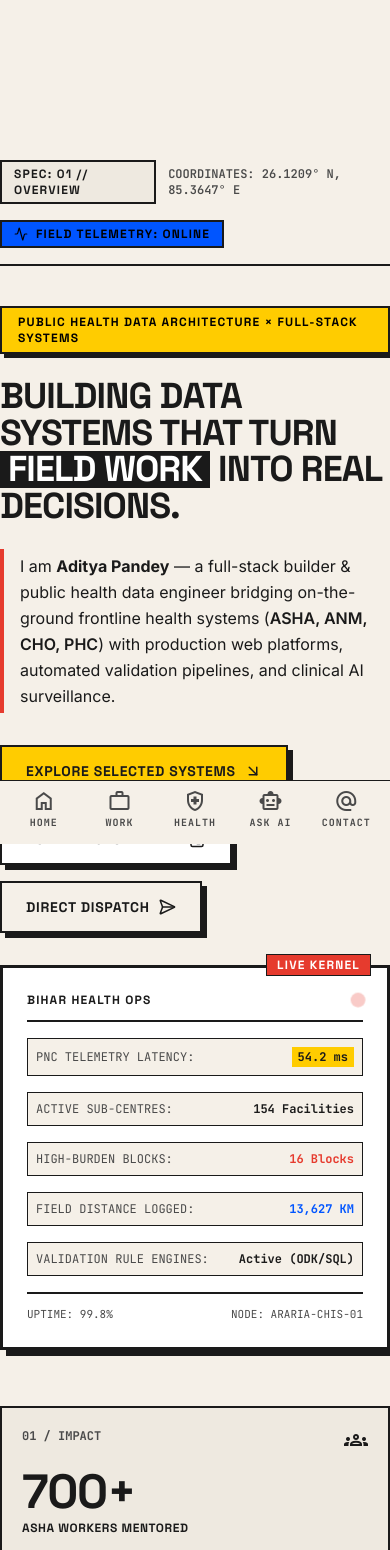
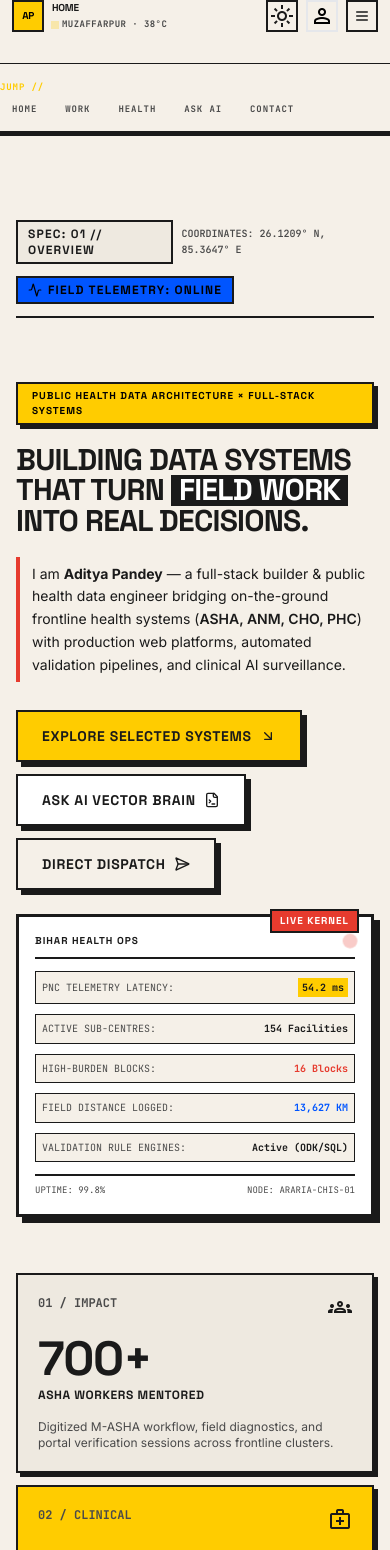
Before and after one commit to adityapandey2002/Portfolio, a Next.js app: page / in a window 390 px wide. Shown: the top 1550 px of the page. Built offline with nearby package versions, Linux system fonts and the light colour scheme.

Commit message:
fix: mobile overflow, remove double AP, fix field work text contrast, bottom nav + sliding drawer

```diff
--- a/src/components/sections/Hero.tsx
+++ b/src/components/sections/Hero.tsx
@@ -136,51 +136,51 @@ export function Hero() {
   return (
     <section id="hero" className="relative w-full flex flex-col">
       {/* 1 · Hero Section */}
-      <section className="w-full border-b-4 border-primary dark:border-white py-10 lg:py-16 bg-surface dark:bg-surface-dark">
+      <section className="w-full border-b-4 border-primary dark:border-white py-8 lg:py-16 bg-surface dark:bg-surface-dark px-4 sm:px-6 lg:px-8">
         <div className="max-w-7xl mx-auto flex flex-col gap-10">
           {/* Meta Grid */}
-          <div className="flex flex-wrap items-center justify-between gap-4 border-b-2 border-primary dark:border-white pb-4">
-            <div className="flex items-center gap-3">
-              <span className="font-headline text-xs font-bold uppercase tracking-widest bg-surface-container dark:bg-surface-container-lowest text-on-surface dark:text-on-surface px-3 py-1 border-2 border-primary dark:border-white">
+          <div className="flex flex-wrap items-center justify-between gap-3 border-b-2 border-primary dark:border-white pb-3 mb-6">
+            <div className="flex items-center gap-2">
+              <span className="font-headline text-xs font-bold uppercase tracking-widest bg-surface-container dark:bg-surface-container-lowest text-on-surface dark:text-on-surface px-2.5 py-1 border-2 border-primary dark:border-white">
                 SPEC: 01 // OVERVIEW
               </span>
-              <span className="font-mono text-xs text-on-surface-variant dark:text-on-surface-variant font-semibold">
+              <span className="font-mono text-[10px] text-on-surface-variant dark:text-on-surface-variant font-semibold">
                 COORDINATES: 26.1209° N, 85.3647° E
               </span>
             </div>
-            <div className="inline-flex items-center gap-2 font-headline text-xs font-bold uppercase tracking-widest bg-accent-blue dark:bg-accent-blue text-black dark:text-white px-3 py-1 border-2 border-primary dark:border-white">
+            <div className="inline-flex items-center gap-1.5 font-headline text-xs font-bold uppercase tracking-widest bg-accent-blue dark:bg-accent-blue text-black dark:text-white px-2.5 py-1 border-2 border-primary dark:border-white">
               <Activity size={14} className="shrink-0" aria-hidden="true" />
               FIELD TELEMETRY: ONLINE
             </div>
           </div>
 
           {/* Headline Grid */}
-          <div className="grid grid-cols-1 lg:grid-cols-12 gap-8 items-start">
-            <div className="lg:col-span-8 space-y-6">
+          <div className="grid grid-cols-1 lg:grid-cols-12 gap-6 items-start">
+            <div className="lg:col-span-8 space-y-5">
               {/* Eyebrow badge */}
-              <div className="inline-block bg-accent-yellow dark:bg-primary-yellow text-black dark:text-white px-4 py-1.5 border-2 border-primary dark:border-white font-headline text-xs md:text-sm font-bold uppercase tracking-widest shadow-[4px_4px_0px_#1a1a1a] dark:shadow-[4px_4px_0px_#ffffff]">
+              <div className="inline-block bg-accent-yellow dark:bg-primary-yellow text-black dark:text-white px-3.5 py-1 border-2 border-primary dark:border-white font-headline text-[10px] md:text-xs font-bold uppercase tracking-widest shadow-[4px_4px_0px_#1a1a1a] dark:shadow-[4px_4px_0px_#ffffff]">
                 Public Health Data Architecture × Full-Stack Systems
               </div>
 
               {/* Headline */}
-              <h1 className="font-headline text-4xl sm:text-6xl lg:text-7xl font-bold tracking-tight text-on-surface dark:text-on-surface leading-[1.02] uppercase">
+              <h1 className="font-headline text-3xl sm:text-4xl lg:text-6xl font-bold tracking-tight text-on-surface dark:text-on-surface leading-[1.02] uppercase">
                 Building data systems that turn <span className="bg-primary dark:bg-surface-dark text-on-primary dark:text-on-primary px-2 inline-block">field work</span> into real decisions.
               </h1>
 
               {/* Paragraph */}
-              <p className="font-body text-base sm:text-lg text-on-surface dark:text-on-surface leading-relaxed max-w-3xl border-l-4 border-accent-red dark:border-accent-red pl-4 py-1">
+              <p className="font-body text-sm sm:text-base text-on-surface dark:text-on-surface leading-relaxed max-w-none text-on-surface dark:text-on-surface border-l-4 border-accent-red dark:border-accent-red pl-3 py-1.5">
                 I am <strong className="font-bold text-primary dark:text-white">Aditya Pandey</strong> — a full-stack builder & public health data engineer bridging on-the-ground frontline health systems (<em className="not-italic font-semibold">ASHA, ANM, CHO, PHC</em>) with production web platforms, automated validation pipelines, and clinical AI surveillance.
               </p>
 
               {/* Action Buttons */}
-              <div className="flex flex-wrap gap-4 pt-2">
-                <HeroButton variant="systems" href="#systems" icon={<ArrowDownRight size={18} aria-hidden="true" />}>
+              <div className="flex flex-wrap gap-3 pt-2">
+                <HeroButton variant="systems" href="#systems" icon={<ArrowDownRight size={16} aria-hidden="true" />}>
                   Explore Selected Systems
                 </HeroButton>
-                <HeroButton variant="vector" href="#vector-terminal" icon={<FileTerminal size={18} aria-hidden="true" />}>
+                <HeroButton variant="vector" href="#vector-terminal" icon={<FileTerminal size={16} aria-hidden="true" />}>
                   Ask AI Vector Brain
                 </HeroButton>
-                <HeroButton variant="dispatch" href="#dispatch" icon={<SendHorizontal size={18} aria-hidden="true" />}>
+                <HeroButton variant="dispatch" href="#dispatch" icon={<SendHorizontal size={16} aria-hidden="true" />}>
                   Direct Dispatch
                 </HeroButton>
               </div>
@@ -188,41 +188,41 @@ export function Hero() {
 
             {/* Live Kernel telemetry box */}
             <div className="lg:col-span-4">
-              <div className="relative rounded-0 border-[3px] border-primary dark:border-white bg-surface-container-lowest dark:bg-surface-container-lowest shadow-[6px_6px_0px_#1a1a1a] dark:shadow-[6px_6px_0px_#ffffff] p-6">
-                <div className="absolute -top-3.5 right-4 bg-accent-red dark:bg-accent-red text-white px-2.5 py-0.5 font-headline font-bold text-xs uppercase tracking-widest border border-primary dark:border-white">
+              <div className="relative rounded-0 border-[3px] border-primary dark:border-white bg-surface-container-lowest dark:bg-surface-container-lowest shadow-[6px_6px_0px_#1a1a1a] dark:shadow-[6px_6px_0px_#ffffff] p-4">
+                <div className="absolute -top-2 right-3 bg-accent-red dark:bg-accent-red text-white px-2 py-0.5 font-headline font-bold text-[10px] uppercase tracking-widest border-2 border-primary dark:border-white">
                   LIVE KERNEL
                 </div>
-                <div className="flex items-center justify-between pb-3 border-b-2 border-primary dark:border-white mb-4">
-                  <span className="font-headline font-bold text-xs uppercase tracking-widest text-on-surface dark:text-on-surface">
+                <div className="flex items-center justify-between pb-2 border-b-2 border-primary dark:border-white mb-3">
+                  <span className="font-headline font-bold text-[10px] uppercase tracking-widest text-on-surface dark:text-on-surface">
                     Bihar Health Ops
                   </span>
                   <span className="w-2.5 h-2.5 rounded-full bg-accent-red dark:bg-accent-red animate-pulse inline-block" />
                 </div>
-                <div className="space-y-4 font-mono text-xs">
-                  <div className="flex justify-between items-center p-2 bg-surface dark:bg-surface-container-lowest border border-primary dark:border-white">
+                <div className="space-y-2.5 font-mono text-[10px]">
+                  <div className="flex justify-between items-center p-1.5 bg-surface dark:bg-surface-container-lowest border border-primary dark:border-white">
                     <span className="text-on-surface-variant dark:text-on-surface-variant uppercase">PNC Telemetry Latency:</span>
-                    <span className="font-bold text-primary dark:text-white bg-accent-yellow dark:bg-primary-yellow text-black px-1.5 py-0.5">
+                    <span className="font-bold text-primary dark:text-white bg-accent-yellow dark:bg-primary-yellow text-black px-1 py-0.5">
                       54.2 ms
                     </span>
                   </div>
-                  <div className="flex justify-between items-center p-2 bg-surface dark:bg-surface-container-lowest border border-primary dark:border-white">
+                  <div className="flex justify-between items-center p-1.5 bg-surface dark:bg-surface-container-lowest border border-primary dark:border-white">
                     <span className="text-on-surface-variant dark:text-on-surface-variant uppercase">Active Sub-Centres:</span>
                     <span className="font-bold text-primary dark:text-white">154 Facilities</span>
                   </div>
-                  <div className="flex justify-between items-center p-2 bg-surface dark:bg-surface-container-lowest border border-primary dark:border-white">
+                  <div className="flex justify-between items-center p-1.5 bg-surface dark:bg-surface-container-lowest border border-primary dark:border-white">
                     <span className="text-on-surface-variant dark:text-on-surface-variant uppercase">High-Burden Blocks:</span>
                     <span className="font-bold text-accent-red dark:text-accent-red">16 Blocks</span>
                   </div>
-                  <div className="flex justify-between items-center p-2 bg-surface dark:bg-surface-container-lowest border border-primary dark:border-white">
+                  <div className="flex justify-between items-center p-1.5 bg-surface dark:bg-surface-container-lowest border border-primary dark:border-white">
                     <span className="text-on-surface-variant dark:text-on-surface-variant uppercase">Field Distance Logged:</span>
                     <span className="font-bold text-accent-blue dark:text-accent-blue">13,627 KM</span>
                   </div>
-                  <div className="flex justify-between items-center p-2 bg-surface dark:bg-surface-container-lowest border border-primary dark:border-white">
+                  <div className="flex justify-between items-center p-1.5 bg-surface dark:bg-surface-container-lowest border border-primary dark:border-white">
                     <span className="text-on-surface-variant dark:text-on-surface-variant uppercase">Validation Rule Engines:</span>
                     <span className="font-bold text-primary dark:text-white">Active (ODK/SQL)</span>
                   </div>
                 </div>
-                <div className="mt-4 pt-3 border-t-2 border-primary dark:border-white flex items-center justify-between text-[11px] font-mono text-on-surface-variant dark:text-on-surface-variant">
+                <div className="mt-3 pt-2 border-t-2 border-primary dark:border-white flex items-center justify-between text-[9px] font-mono text-on-surface-variant dark:text-on-surface-variant">
                   <span className="">UPTIME: 99.8%</span>
                   <span className="">NODE: ARARIA-CHIS-01</span>
                 </div>
@@ -231,7 +231,7 @@ export function Hero() {
           </div>
 
           {/* 3 · 4 Brutalist Key Metric Blocks */}
-          <div className="grid grid-cols-1 sm:grid-cols-2 lg:grid-cols-4 gap-4 pt-4">
+          <div className="grid grid-cols-1 sm:grid-cols-2 lg:grid-cols-4 gap-3 pt-4">
             {METRICS.map((metric) => (
               <MetricBlock key={metric.number} {...metric} />
             ))}
--- a/src/components/ui/MobileHeader.tsx
+++ b/src/components/ui/MobileHeader.tsx
@@ -6,19 +6,20 @@ import { Menu } from 'lucide-react';
 import { useTheme } from '@/components/providers/ThemeProvider';
 
 const MOBILE_SECTIONS = [
-  { id: 'hero', label: 'Home' },
-  { id: 'work', label: 'Work' },
-  { id: 'health', label: 'Health' },
-  { id: 'ask', label: 'Ask AI' },
-  { id: 'contact', label: 'Contact' },
+  { id: 'hero', label: 'Home', icon: 'home' },
+  { id: 'work', label: 'Work', icon: 'work' },
+  { id: 'health', label: 'Health', icon: 'health_and_safety' },
+  { id: 'ask', label: 'Ask AI', icon: 'smart_toy' },
+  { id: 'contact', label: 'Contact', icon: 'alternate_email' },
 ];
 
 /**
- * MobileHeader — fixed bottom bar for mobile viewports (< 1024px).
+ * MobileHeader — bottom tab bar + sticky jump strip + sliding drawer.
  *
- * Mirrors the mobile design exactly:
- * - Bottom nav bar with 5 items (Home, Work, Health, Ask AI, Contact)
- * - Sliding drawer menu triggered by hamburger icon
+ * Matches the mobile design exactly:
+ * - Fixed bottom tab bar with 5 items
+ * - Sticky jump nav strip below header
+ * - Sliding drawer menu from right
  * - Hidden on desktop (lg:hidden); DesktopNav handles desktop viewports.
  */
 export function MobileHeader() {
@@ -28,42 +29,126 @@ export function MobileHeader() {
 
   return (
     <>
-      {/* Bottom mobile nav bar */}
-      <nav className={`fixed bottom-0 left-0 right-0 z-50 h-16 ${
-        isDark
-          ? 'bg-dark-surface dark:border-white border-t border-white/10'
-          : 'bg-surface border-t border-primary'
-        } lg:hidden`}>
-        <div className="flex items-center justify-center gap-1 px-2 py-1">
+      {/* Top header bar - mobile only */}
+      <header
+        className={`fixed top-0 left-0 right-0 z-50 h-16 lg:hidden ${
+          isDark
+            ? 'bg-dark-surface dark:border-white border-b border-white/10'
+            : 'bg-surface border-b border-primary'
+        }`}
+        aria-label="Mobile navigation"
+      >
+        <div className="flex items-center justify-between px-3">
+          {/* Left: AP logo + Home title + location */}
+          <div className="flex items-center gap-2">
+            <Link
+              href="#hero"
+              className="flex h-8 w-8 shrink-0 items-center justify-center rounded-0 border-2 border-primary dark:border-white bg-accent-yellow dark:bg-primary-yellow text-black dark:text-white font-headline font-bold text-[10px] uppercase tracking-tighter"
+              onClick={() => setOpen(false)}
+            >
+              AP
+            </Link>
+            <div className="flex flex-col">
+              <Link
+                href="#hero"
+                className="font-headline text-[10px] font-bold uppercase tracking-tight text-on-surface dark:text-on-surface"
+                onClick={() => setOpen(false)}
+              >
+                Home
+              </Link>
+              <div className="flex items-center gap-1 mt-0.5">
+                <span
+                  className="w-1.5 h-1.5 shrink-0 bg-accent-yellow dark:bg-primary-yellow animate-pulse"
+                  aria-hidden="true"
+                />
+                <span className="font-mono text-[9px] font-bold uppercase tracking-wider text-on-surface-variant dark:text-on-surface-variant">
+                  MUZAFFARPUR · 38°C
+                </span>
+              </div>
+            </div>
+          </div>
+
+          {/* Right: theme toggle + person icon + hamburger */}
+          <div className="flex items-center gap-2">
+            <button
+              onClick={toggleTheme}
+              aria-label={isDark ? 'Switch to light mode' : 'Switch to dark mode'}
+              className={`flex h-8 w-8 shrink-0 items-center justify-center rounded-0 border-2 ${
+                isDark
+                  ? 'border-white text-white bg-transparent'
+                  : 'border-primary text-primary bg-transparent'
+              } hover:bg-accent-yellow dark:hover:bg-primary-yellow hover:text-primary dark:hover:text-on-primary transition-colors`}
+            >
+              {isDark ? (
+                <span className="material-symbols-outlined text-[16px]">dark_mode</span>
+              ) : (
+                <span className="material-symbols-outlined text-[16px]">light_mode</span>
+              )}
+            </button>
+            <div className="flex h-8 w-8 shrink-0 items-center justify-center rounded-none border-2 ${
+              isDark
+                ? 'border-white bg-transparent text-white'
+                : 'border-primary bg-accent-yellow text-black dark:border-white dark:bg-primary-yellow dark:text-white'
+            }">
+              <span className="material-symbols-outlined text-[16px]">person</span>
+            </div>
+            <button
+              className={`flex h-8 w-8 shrink-0 items-center justify-center rounded-0 border-2 ${
+                isDark ? 'border-white text-white' : 'border-primary text-primary'
+              }`}
+              onClick={() => setOpen((o) => !o)}
+              aria-label="Menu"
+            >
+              {open ? (
+                <span className="material-symbols-outlined text-[16px]">close</span>
+              ) : (
+                <Menu size={16} />
+              )}
+            </button>
+          </div>
+        </div>
+      </header>
+
+      {/* Sticky jump nav strip */}
+      <div
+        className={`sticky top-16 z-30 -mx-3 px-3 py-2 ${
+          isDark
+            ? 'bg-dark-surface dark:border-white border-b border-white/10 shadow-[0_4px_0_#ffffff]'
+            : 'bg-surface border-b border-primary shadow-[0_4px_0_#1a1a1a]'
+        } lg:hidden`}
+      >
+        <span className={`font-mono text-[9px] font-bold uppercase tracking-widest mr-2 ${
+          isDark ? 'text-primary-yellow' : 'text-accent-yellow'
+        }`}>
+          JUMP //
+        </span>
+        <div className="flex items-center gap-1 overflow-x-auto no-scrollbar">
           {MOBILE_SECTIONS.map((section) => (
             <Link
               key={section.id}
               href={`#${section.id}`}
-              className="flex flex-col items-center justify-center gap-0.5 h-full w-full px-2 py-1 transition-colors duration-100"
+              className={`whitespace-nowrap border-2 px-2.5 py-1 font-mono text-[9px] font-bold uppercase tracking-widest transition-all ${
+                isDark
+                  ? 'border-transparent text-on-surface-variant hover:border-white hover:text-on-surface'
+                  : 'border-transparent text-on-surface-variant hover:border-primary hover:text-on-surface'
+              }`}
               onClick={() => setOpen(false)}
             >
-              <span className={`material-symbols-outlined text-[16px] ${isDark ? 'text-white' : 'text-on-surface-variant'}`}>
-                {getIcon(section.id)}
-              </span>
-              <span className={`font-mono text-[10px] font-bold uppercase tracking-widest ${isDark ? 'text-white' : 'text-on-surface-variant'}`}>
-                {section.label.toUpperCase()}
-              </span>
+              {section.label.toUpperCase()}
             </Link>
           ))}
         </div>
-      </nav>
+      </div>
 
       {/* Sliding drawer menu */}
       {open && (
         <div
           className={`fixed inset-0 z-60 ${
-            isDark
-              ? 'bg-dark-surface dark:bg-dark-surface'
-              : 'bg-surface bg-surface'
+            isDark ? 'bg-dark-surface' : 'bg-surface'
           }`}
         >
           <div className="absolute inset-0 bg-black dark:bg-black opacity-50 dark:opacity-50" onClick={() => setOpen(false)} />
-          <div className="absolute right-0 top-0 bottom-0 w-80 bg-surface dark:bg-surface dark:border-white border-l border-white shadow-2xl transform transition-transform duration-300 translate-x-0">
+          <div className="absolute right-0 top-0 bottom-0 w-80 bg-surface dark:bg-surface dark:border-white border-l shadow-2xl transform transition-transform duration-300 translate-x-0">
             <div className="p-4">
               <div className="flex items-center justify-between mb-6">
                 <span className="font-mono text-xs font-bold uppercase tracking-widest text-on-surface dark:text-on-surface">
```
